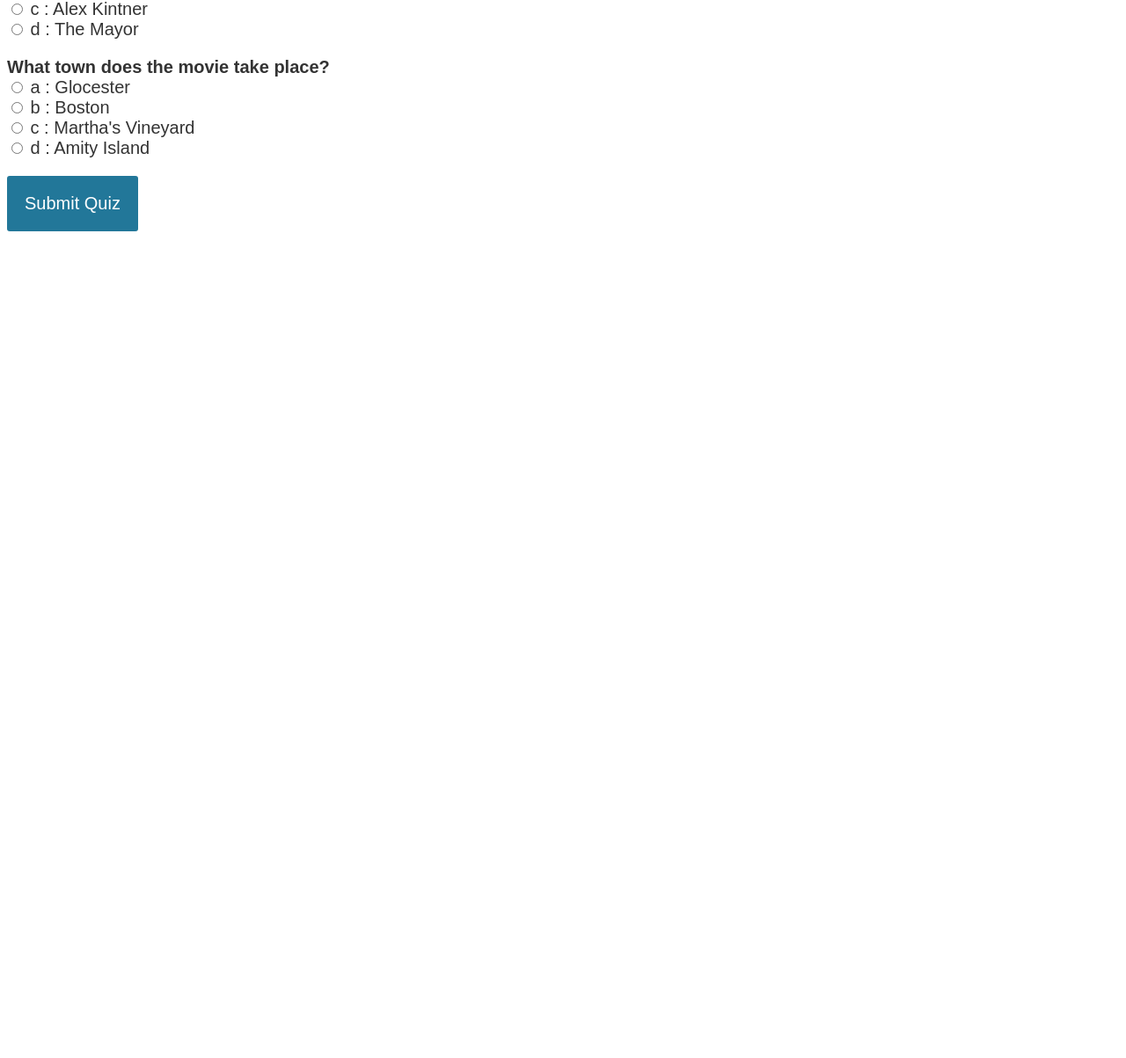
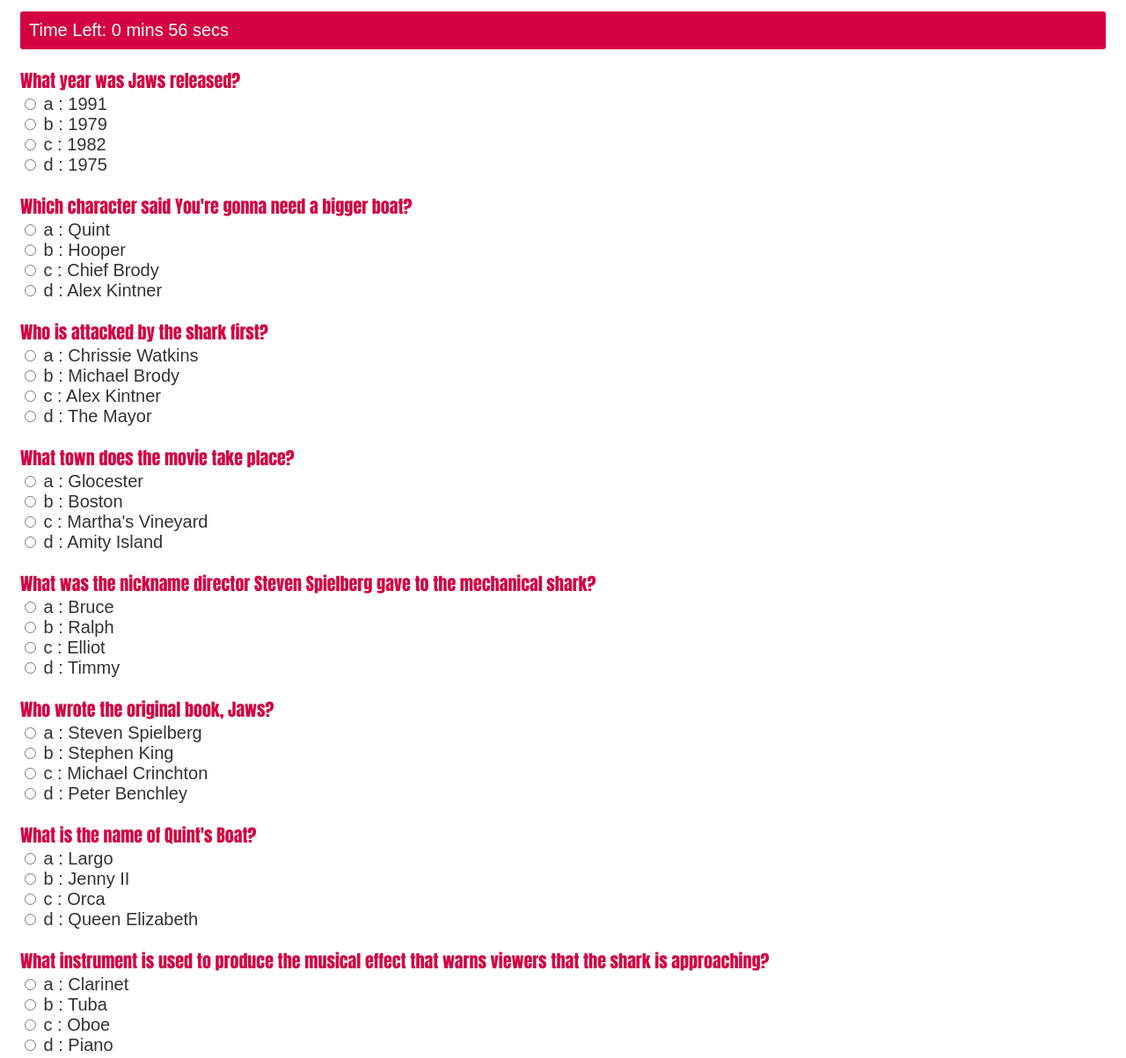
Before and after one commit to ChelseaLaura419/TriviaGame, a plain HTML site: page index.html in a window 1280 px wide. Shown: the part 348-1551 px from the top of the page at 88% size. Before the commit the page ends 800 px from the top, so only its background shows below. Drawn offline with Linux system fonts and the light colour scheme.

Commit message:
Timer added

```diff
--- a/assets/css/style.css
+++ b/assets/css/style.css
@@ -1,10 +1,15 @@
 body{
     font-size: 20px;
-    font-family: sans-serif;
+    font-family: Arial, Helvetica, sans-serif;
     color: #333;
 }
+
+.block{
+    margin: 15px;
+}
 .question{
-    font-weight: 600;
+    font-family: Impact, Haettenschweiler, 'Arial Narrow Bold', sans-serif;
+    color: #d30243;
 }
 .answers {
   margin-bottom: 20px;
@@ -12,17 +17,27 @@ body{
 .answers label{
   display: block;
 }
+
+#quizTime{
+    font-family: Arial, Helvetica, sans-serif;
+    font-size: 20px;
+    background-color: #d30243;
+    color: #fff;
+    border-radius: 3px;
+    padding: 10px;
+    margin-bottom: 20px;
+}
+
 #submit{
-    font-family: sans-serif;
+    font-family: Arial, Helvetica, sans-serif;
     font-size: 20px;
-    background-color: #279;
+    background-color: #d30243;
     color: #fff;
-    border: 0px;
     border-radius: 3px;
     padding: 20px;
     cursor: pointer;
     margin-bottom: 20px;
 }
 #submit:hover{
-    background-color: #38a;
+    background-color: #4e0119;
 }
--- a/assets/javascript/app.js
+++ b/assets/javascript/app.js
@@ -38,7 +38,7 @@
 
       if (userAnswer === currentQuestion.correctAnswer) {
         numCorrect++;
-        answerContainers[questionNumber].style.color = "lightgreen";
+        answerContainers[questionNumber].style.color = "green";
       } else {
         answerContainers[questionNumber].style.color = "red";
       }
@@ -90,10 +90,70 @@
           d: "Amity Island"
         },
         correctAnswer: "d"
+      },
+      {
+        question: "What was the nickname director Steven Spielberg gave to the mechanical shark?",
+        answers: {
+          a: "Bruce",
+          b: "Ralph",
+          c: "Elliot",
+          d: "Timmy"
+        },
+        correctAnswer: "a"
+      },
+      {
+        question: "Who wrote the original book, Jaws?",
+        answers: {
+          a: "Steven Spielberg",
+          b: "Stephen King",
+          c: "Michael Crinchton",
+          d: "Peter Benchley"
+        },
+        correctAnswer: "d"
+      },
+      {
+        question: "What is the name of Quint's Boat?",
+        answers: {
+          a: "Largo",
+          b: "Jenny II",
+          c: "Orca",
+          d: "Queen Elizabeth"
+        },
+        correctAnswer: "c"
+      },
+      {
+        question: "What instrument is used to produce the musical effect that warns viewers that the shark is approaching?",
+        answers: {
+          a: "Clarinet",
+          b: "Tuba",
+          c: "Oboe",
+          d: "Piano"
+        },
+        correctAnswer: "b"
       }
+
+
   ];
 
   buildQuiz();
 
   submitButton.addEventListener("click", showResults);
 })();
+
+var totalSeconds = 60*1;
+var clockMinutes = parseInt(totalSeconds/60);
+var clockSeconds = parseInt(totalSeconds%60);
+
+function checkTime(){
+  document.getElementById("quizTime").innerHTML = 'Time Left: ' + clockMinutes + ' mins ' + clockSeconds + ' secs';
+  if (totalSeconds <= 0){
+    alert("Time's Up!");
+    submitButton.disabled = true;
+    }
+  else {
+    totalSeconds = totalSeconds -1;
+    clockMinutes = parseInt(totalSeconds/60);
+    clockSeconds = parseInt(totalSeconds%60);
+  setTimeout("checkTime()", 1000);
+  }}
+  setTimeout("checkTime()", 1000);
--- a/index.html
+++ b/index.html
@@ -8,9 +8,16 @@
     <link rel="stylesheet" href="assets/css/style.css" />
 </head>
 <body>
+    <img src="assets/images/jawsbanner.jpg" width="100%">
+
+    <div class=block>
+    <div id="quizTime"></div>
     <div id="quiz"></div>
     <button id="submit">Submit Quiz</button>
     <div id="results"></div>
+    </div>
+
     <script src="assets/javascript/app.js" type="text/javascript"></script>
+
 </body>
 </html>
```
Also changed, not shown: assets/images/jawsbanner.jpg (added).
